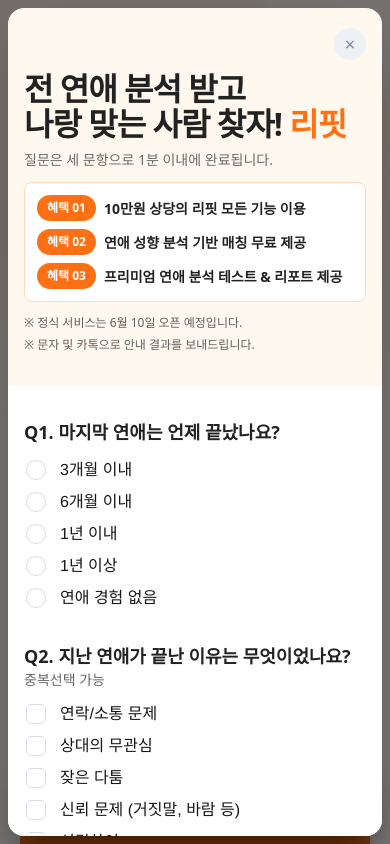
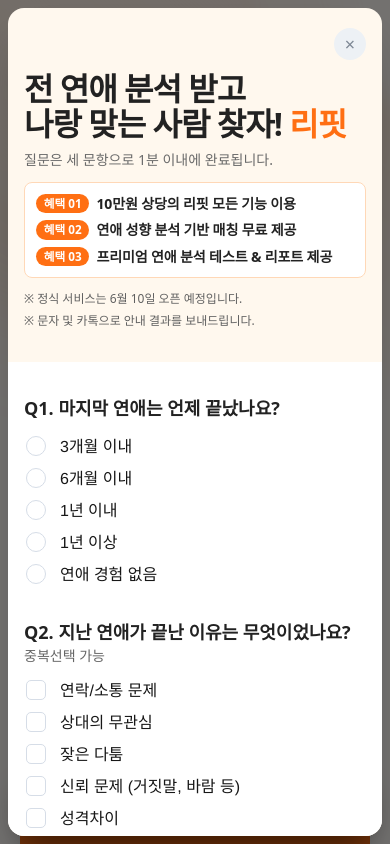
Before and after one commit to ip99202/refit_landing, a Next.js app: page / in a window 390 px wide. Both pictures are taken after a click on the button "리핏 더 알아보기". Shown: the top 844 px of the page. Built offline with nearby package versions, Linux system fonts and the light colour scheme.

Commit message:
refactor: update styling in OfferDetailsSection and QuestionnaireSection for responsive design

```diff
--- a/components/landing/OfferDetailsSection.tsx
+++ b/components/landing/OfferDetailsSection.tsx
@@ -16,14 +16,16 @@
         질문은 세 문항으로 1분 이내에 완료됩니다.
       </p>
 
-      <div className="mt-3 rounded-lg border border-[#ffd8b7] bg-white p-3">
-        <div className="space-y-2">
+      <div className="mt-3 rounded-lg border border-[#ffd8b7] bg-white p-[clamp(10px,2.8vw,12px)]">
+        <div className="space-y-[clamp(6px,1.8vw,8px)]">
           {benefits.map((benefit) => (
-            <div key={benefit.id} className="flex items-center gap-2">
-              <span className="rounded-full bg-[#ff6f13] px-2.5 py-1 text-[12px] font-bold text-white">
+            <div key={benefit.id} className="flex items-center gap-[clamp(6px,1.8vw,8px)]">
+              <span className="shrink-0 rounded-full bg-[#ff6f13] px-[clamp(7px,2vw,10px)] py-[clamp(3px,1vw,4px)] text-[clamp(11.5px,3vw,13.5px)] font-bold leading-none text-white">
                 {benefit.id}
               </span>
-              <span className="text-[14px] font-semibold text-[#222222]">{benefit.text}</span>
+              <span className="min-w-0 text-[clamp(12.5px,3.6vw,15.5px)] font-semibold leading-tight tracking-[-0.01em] text-[#222222]">
+                {benefit.text}
+              </span>
             </div>
           ))}
         </div>
--- a/components/landing/QuestionnaireSection.tsx
+++ b/components/landing/QuestionnaireSection.tsx
@@ -184,9 +184,7 @@
         <div className="space-y-3">
           <div>
             <p className="text-lg font-bold text-[#222222]">
-              Q3. 다음 연애에서 가장 중요하게 생각하는 것은
-              <br />
-              무엇인가요?
+              Q3. 다음 연애에서 가장 중요하게 생각하는 것은 무엇인가요?
             </p>
             <div className="text-sm font-light text-[#666666]">중복선택 가능</div>
           </div>
```
